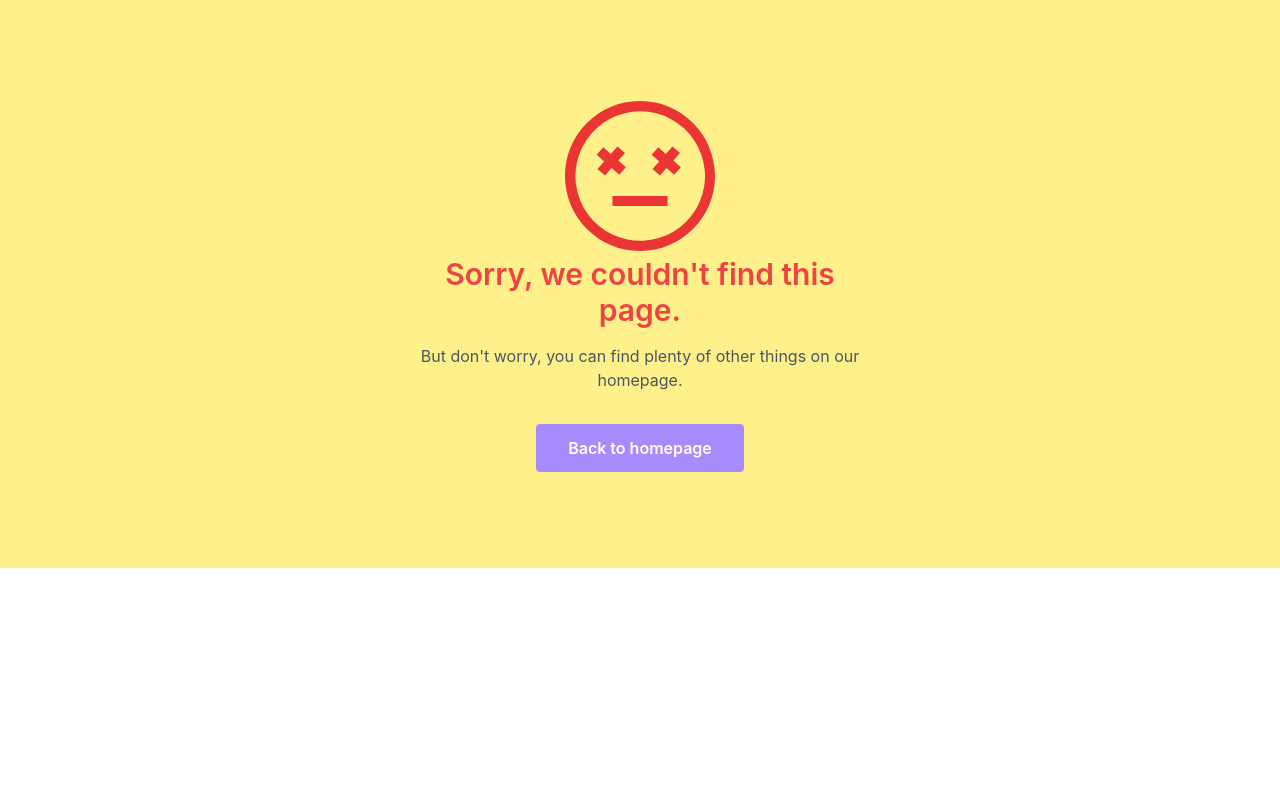
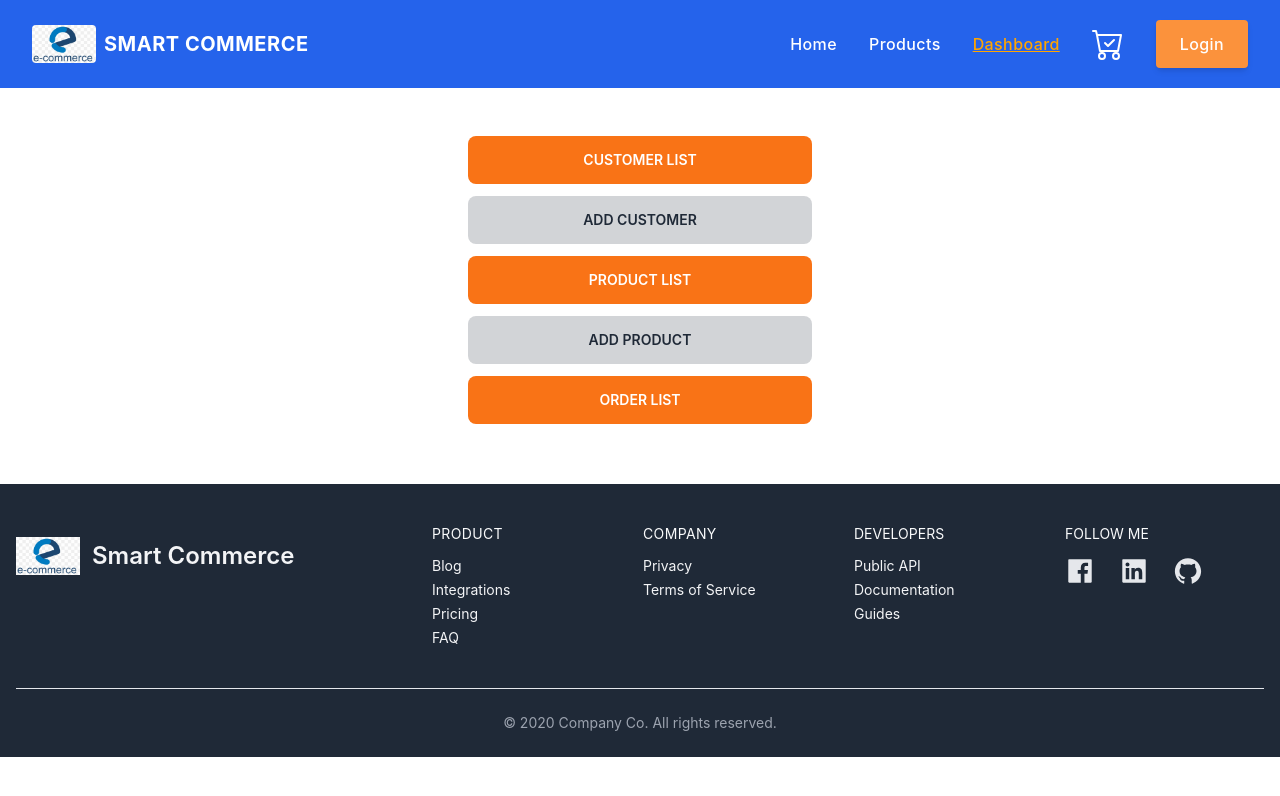
Before and after one commit to Sayem92/e-commerce-project-client, a React (Create React App) app: page /dashboard in a window 1280 px wide. Shown: the top 796 px of the page. Built offline with nearby package versions, Linux system fonts and the light colour scheme; no server answers.

Commit message:
add customer list

```diff
--- /dev/null
+++ b/src/API/UseAdmin.js
@@ -0,0 +1,21 @@
+import { useEffect, useState } from 'react';
+
+const UseAdmin = (email) => {
+    const [isAdmin, setIsAdmin] = useState(false);
+    const [isAdminLoading, setIsAdminLoading] = useState(true);
+
+    useEffect(() => {
+        if (email) {
+            fetch(`http://localhost:5000/users/admin/${email}`)
+                .then(res => res.json())
+                .then(data => {
+                    console.log(data);
+                    setIsAdmin(data.isAdmin);
+                    setIsAdminLoading(false);
+                })
+        }
+    }, [email])
+    return [isAdmin, isAdminLoading]
+};
+
+export default UseAdmin;
--- /dev/null
+++ b/src/components/AdminDashboard/AdminDashboard.js
@@ -0,0 +1,27 @@
+import React from 'react';
+import { Link } from 'react-router-dom';
+
+const AdminDashboard = () => {
+
+    return (
+        <div className='md:w-96 mx-auto p-2 px-5 my-10'>
+            <div className=''>
+                <Link to='/customerList'>
+                    <button className="btn btn-active bg-orange-500 border-none hover:bg-orange-600  w-full mb-3">Customer List</button>
+                </Link>
+
+                <button className="btn btn-active btn-ghost w-full mb-3">Add Customer</button>
+
+                <button className="btn btn-active bg-orange-500 border-none hover:bg-orange-600 w-full mb-3">Product List</button>
+
+                <button className="btn btn-active btn-ghost w-full mb-3">Add Product</button>
+
+                <button className="btn btn-active bg-orange-500 border-none hover:bg-orange-600 w-full mb-3">Order List</button>
+
+
+            </div>
+        </div>
+    );
+};
+
+export default AdminDashboard;
--- /dev/null
+++ b/src/components/AdminDashboard/CustomerList/CustomerList.js
@@ -0,0 +1,70 @@
+import { useQuery } from '@tanstack/react-query';
+import React from 'react';
+import Loading from '../../Loading/Loading';
+
+const CustomerList = () => {
+
+    const { data: customer = [], isLoading } = useQuery({
+        queryKey: ['user'],
+        queryFn: async () => {
+            try {
+
+                const res = await fetch(`http://localhost:5000/users`)
+                const data = await res.json();
+                return data;
+
+            }
+            catch (err) {
+                console.log(err);
+            }
+        }
+    })
+
+    if (isLoading) {
+        return <Loading></Loading>
+    };
+
+    if (!customer?.length) {
+        return <div className=' flex justify-center items-center my-52'>
+            <h1 className='text-3xl font-bold text-blue-600'>No Customer Available!
+            </h1>
+        </div>
+    };
+
+
+    return (
+        <div className='p-2 lg:mx-16 mb-16'>
+            <h1 className='my-5 text-center text-orange-500 font-bold text-3xl'>Customer List</h1>
+            <div className="overflow-x-auto">
+                <table className="table w-full">
+                    <thead>
+                        <tr>
+                            <th></th>
+                            <th>Customer Name</th>
+                            <th>Email</th>
+                        </tr>
+                    </thead>
+                    <tbody>
+
+                        {
+                            customer?.map((custo, i) => <tr key={custo._id}>
+                                <th>{i + 1}</th>
+                                <td>{custo.name}</td>
+                                <td>{custo.email}</td>
+
+                            </tr>)
+                        }
+
+                    </tbody>
+                </table>
+            </div>
+
+            <div className='flex justify-center mt-10'>
+                <button className="self-start px-10 py-3 text-lg font-medium rounded text-white hover:bg-orange-500 border-none bg-blue-600">Add Customer</button>
+            </div>
+
+        </div >
+    );
+};
+
+export default CustomerList;
--- a/src/components/Navbar/Navbar.jsx
+++ b/src/components/Navbar/Navbar.jsx
@@ -5,11 +5,14 @@ import { NavLink, useNavigate } from 'react-router-dom';
 import logo from '../../assets/logo.png'
 import { AuthContext } from '../../Context/UserContext';
 import { BsCartCheck } from 'react-icons/bs';
+import UseAdmin from '../../API/UseAdmin';
 
 
 const Navbar = () => {
   const { user, logOut } = useContext(AuthContext)
   const [isMenuOpen, setIsMenuOpen] = useState(false);
+  const [isAdmin] = UseAdmin(user?.email);
+  console.log(isAdmin);
 
   const navigate = useNavigate()
 
@@ -74,6 +77,20 @@ const Navbar = () => {
                   className="font-medium tracking-wide hover:text-orange-500 text-white transition-colors duration-200 hover:text-deep-purple-accent-400"
                 >
                   Products
+                </NavLink>
+              </li>
+
+              <li>
+                <NavLink
+                  style={({ isActive }) =>
+                    isActive ? activeStyle : undefined
+                  }
+                  to="/dashboard"
+                  aria-label="dashboard"
+                  title="dashboard"
+                  className="font-medium tracking-wide hover:text-orange-500 text-white transition-colors duration-200 hover:text-deep-purple-accent-400"
+                >
+                  Dashboard
                 </NavLink>
               </li>
 
@@ -216,6 +233,19 @@ const Navbar = () => {
                             style={({ isActive }) =>
                               isActive ? activeStyle : undefined
                             }
+                            to="/dashboard"
+                            aria-label="dashboard"
+                            title="dashboard"
+                            className="font-medium tracking-wide text-black transition-colors duration-200 hover:text-deep-purple-accent-400"
+                          >
+                           Dashboard
+                          </NavLink>
+                        </li>
+                        <li>
+                          <NavLink
+                            style={({ isActive }) =>
+                              isActive ? activeStyle : undefined
+                            }
                             to="/orderList"
                             aria-label="orderList"
                             title="orders"
--- a/src/components/Products/OrderList/OrderListCard.js
+++ b/src/components/Products/OrderList/OrderListCard.js
@@ -34,7 +34,7 @@ const OrderListCard = ({ pro, refetch }) => {
             </div>
             <div className="card-body">
                 <h2 className="card-title">{name}</h2>
-                <p className='text-xl'>Price: <strong>{price}$</strong></p>
+                <p className='text-xl mt-2 '>Price: <strong className='text-blue-600'>{price}$</strong></p>
                 <div className="card-actions justify-end">
                     <button onClick={() => handleOrderDelete(_id)}
                         className=' border-none btn  bg-red-500 hover:bg-red-600 '>Delete</button>
```
Also changed, not shown: src/Routes/Routes.jsx (+12 -1 lines).
